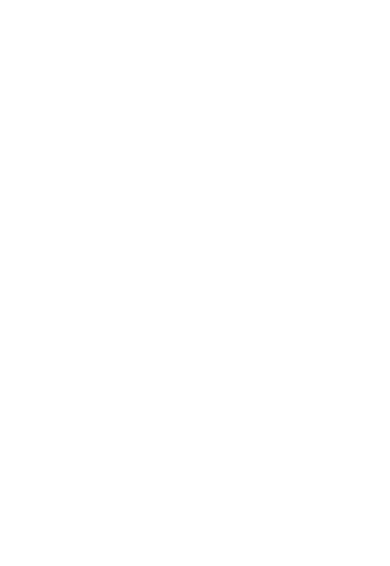
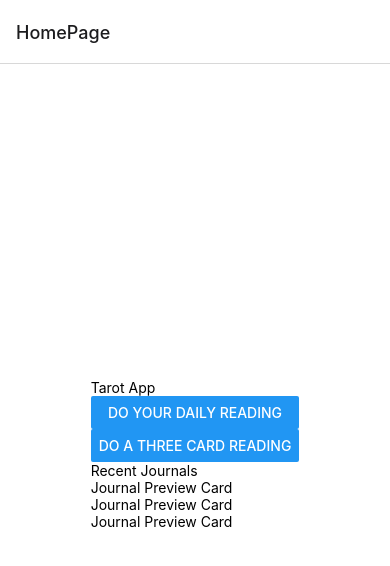
Before and after one commit to 9RedThreads/fe-Tarot, a React Native app: screen /HomePage in a window 390 px wide. Shown: the top 566 px of the page. Built offline with nearby package versions, Linux system fonts and the light colour scheme.

Commit message:
navigation but a bit broken

```diff
--- a/App.tsx
+++ b/App.tsx
@@ -1,18 +1,51 @@
+import { NavigationContainer } from "@react-navigation/native";
+import { createNativeStackNavigator } from "@react-navigation/native-stack";
+import type { NativeStackScreenProps } from '@react-navigation/native-stack';
 import React, { useState } from "react";
-import { StatusBar } from 'expo-status-bar';
 import { Text, View } from 'react-native';
-import { Form, FormItem } from "react-native-form-component";
-import { SearchBar } from "./Components/SearchBar"
-import { Library } from "./Components/Library"
+import { Library } from "./Screens/Library"
+import HomePage from "./Screens/HomePage";
+import ToBeConstructed from "./Screens/ToBeConstructed";
 
 
+type RootStackParamList = {
+  HomePage: undefined
+  Library: undefined
+  OneCardReading: undefined
+  ThreeCardReading: undefined
+  MyJournal: undefined
+  JournalEntry: undefined
+  Guide: undefined
+  ProfilePage: undefined
+  SignInUp: undefined
+}
+
+const Stack = createNativeStackNavigator<RootStackParamList>();
+
+export type Props = NativeStackScreenProps<RootStackParamList>;
+
+function App(){
+
+  const [journals, setJournals] = useState([])
+  const [loggedInAs, setLoggedInAs] = useState(null)
+  const [dailyCardSelected, setDailyCardSelected] = useState("m00.jpg")
 
 
-export default function App() {
-
   return (
-  <View className="flex-1 items-center justify-center bg-white">
-      <Library />
-    </View>
+    <NavigationContainer>
+      <Stack.Navigator>
+        <Stack.Screen name="HomePage" component={HomePage} />
+        <Stack.Screen name="Library" component={Library} />
+        <Stack.Screen name="OneCardReading" component={ToBeConstructed} />
+        <Stack.Screen name="ThreeCardReading" component={ToBeConstructed} />
+        <Stack.Screen name="MyJournal" component={ToBeConstructed} />
+        <Stack.Screen name="JournalEntry" component={ToBeConstructed} />
+        <Stack.Screen name="Guide" component={ToBeConstructed} />
+        <Stack.Screen name="ProfilePage" component={ToBeConstructed} />
+        <Stack.Screen name="SignInUp" component={ToBeConstructed} />
+      </Stack.Navigator>
+    </NavigationContainer>
   );
 }
+
+export default App
--- /dev/null
+++ b/Components/JournalPreview.tsx
@@ -0,0 +1,61 @@
+
+import { View, Text } from 'react-native'
+import React, { useState } from 'react'
+import JournalPreviewCard from './JournalPreviewCard'
+import { Props } from '../App'
+
+
+export type journalExample = {recentJournal: {
+    isSingleCard: boolean
+    layoutType: string | null
+    cardsSelected: object
+    intention: string
+    journalBody: string
+    created_at: string
+}}
+
+const journalExample = {
+    isSingleCard: true,
+    layoutType: null,
+    cardsSelected: [{}],
+    intention: "intention",
+    journalBody: "journalBody",
+    created_at: "Nov 1"
+}
+
+const journalExample2 = {
+    isSingleCard: true,
+    layoutType: null,
+    cardsSelected: [{}],
+    intention: "intention",
+    journalBody: "journalBody",
+    created_at: "Nov 2"
+}
+
+const journalExample3 = {
+    isSingleCard: true,
+    layoutType: null,
+    cardsSelected: [{}],
+    intention: "intention",
+    journalBody: "journalBody",
+    created_at: "Nov 3"
+}
+
+const JournalPreview = ({navigation, route}: Props) => {
+
+    const [recentJournals, setRecentJournals] = useState([journalExample, journalExample2, journalExample3])
+
+  return (
+    <View>
+      <Text>Recent Journals</Text>
+
+      <View>
+      {recentJournals.map( (recentJournal) => { return(<JournalPreviewCard key={recentJournal.created_at} recentJournal={recentJournal} />)
+      })}
+      </View>
+
+    </View>
+  )
+}
+
+export default JournalPreview
--- /dev/null
+++ b/Components/JournalPreviewCard.tsx
@@ -0,0 +1,15 @@
+import { View, Text } from 'react-native'
+import { Props } from '../App'
+import { journalExample } from './JournalPreview'
+
+const JournalPreviewCard = (recentJournal: journalExample, {navigation, route}: Props) => {
+  return (
+    <View>
+      <Text onPress={() => {
+        navigation.navigate('OneCardReading')
+    }}>Journal Preview Card</Text>
+    </View>
+  )
+}
+
+export default JournalPreviewCard
--- /dev/null
+++ b/Components/OneCardBanner.tsx
@@ -0,0 +1,27 @@
+import { Button, Image, Text, View } from "react-native"
+import { Props } from "../App"
+
+
+const OneCardBanner = ({navigation}: Props) => {
+
+// if you've not done it
+    return(
+        <Button
+        title="Do Your Daily Reading"
+        onPress={() => {
+            navigation.navigate('OneCardReading')
+        }}
+    />
+    )
+
+// //if you've done it
+
+//         return(
+//             <View>
+//                 <Image source={/* logic for card chosen*/}/>
+//             </View>
+//         )
+
+}
+
+export default OneCardBanner
--- /dev/null
+++ b/Screens/HomePage.tsx
@@ -0,0 +1,30 @@
+import { Button, ScrollView, Text, View } from 'react-native';
+import { Props } from '../App';
+import JournalPreview from '../Components/JournalPreview';
+import OneCardBanner from '../Components/OneCardBanner';
+
+
+const HomePage = ({navigation, route}: Props) => {
+
+
+    return(
+        <ScrollView className="flex-1 items-center justify-center bg-white">
+            <Text>Tarot App</Text>
+
+            <OneCardBanner navigation={navigation} route={route} />
+
+            <Button
+                title="Do A Three Card Reading"
+                onPress={() => {
+                    navigation.navigate('ThreeCardReading')
+                }}
+            />
+
+            <JournalPreview navigation={navigation} route={route}/>
+
+
+        </ScrollView>
+    )
+}
+
+export default HomePage
--- /dev/null
+++ b/Screens/ToBeConstructed.tsx
@@ -0,0 +1,12 @@
+import { View, Text } from 'react-native'
+import React from 'react'
+
+const ToBeConstructed = () => {
+  return (
+    <View>
+      <Text>ToBeConstructed</Text>
+    </View>
+  )
+}
+
+export default ToBeConstructed
```
Also changed, not shown: package.json (+4 -3 lines), Screens/Library.tsx (renamed from Components/Library.tsx), 1 other file (tests, documents, lock files or other folders).
